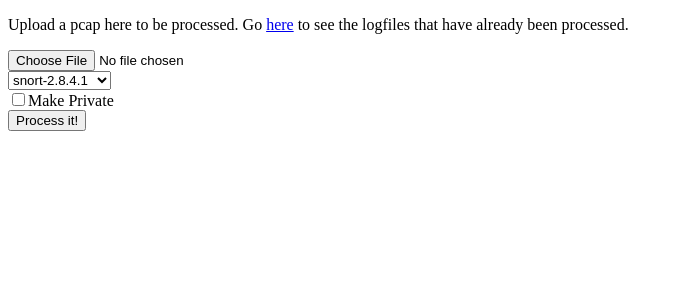
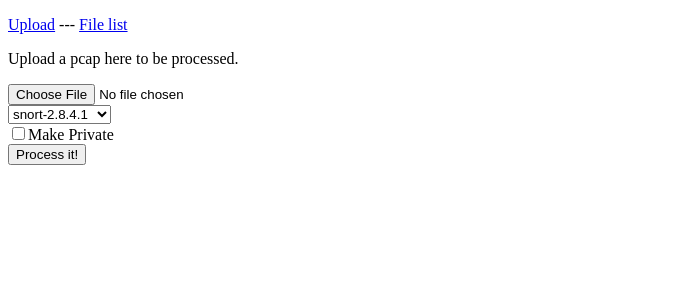
Before and after one commit to travisbgreen/autoIDS, a Flask app: page / in a window 1280 px wide. Shown: the top 300 px of the page, without its empty margins (0-679 px from the left). Run offline with Flask 2, Linux system fonts and the light colour scheme; parts of the project's set-up code (start-up, migrations or seed data) failed here and were passed over.

Commit message:
Made the header great again

```diff
--- a/main.py
+++ b/main.py
@@ -84,7 +84,6 @@ def upload():
 			query = None
 		if query: # if there is not an empty array
 			flash('that file hash is already in the database!')
-			return redirect('/output/'+filehash) # TODO: redirect to the rerun page??
 		try:
 			query = ProcessedPcap.select(ProcessedPcap,Pcap).join(Pcap).where(ProcessedPcap.pcap.md5==filehash, ProcessedPcap.runid==runid)
 		except:
--- a/templates/base.html
+++ b/templates/base.html
@@ -13,6 +13,11 @@
 			</p>
 			{% endfor %}
 		</div>
+		<p>
+			<a href="/">Upload</a>
+			 ---
+			<a href="/output">File list</a>
+		</p>
 		{% block body %}{% endblock %}
 	</body>
 </html>
--- a/templates/filehash.html
+++ b/templates/filehash.html
@@ -2,7 +2,7 @@
 {% block title %}Logfiles{% endblock %}
 {% block body %}
 <p>
-	List of runs for this pcap. Go <a href="/output">here</a> to see all the runs.
+	List of runs for this pcap.
 </p>
 <table>
 	<tr>
--- a/templates/listing.html
+++ b/templates/listing.html
@@ -2,7 +2,7 @@
 {% block title %}Logfiles{% endblock %}
 {% block body %}
 <p>
-	List of pcap files that have been uploaded. Go <a href="/">here</a> to upload a new pcap.
+	List of pcap files that have been processed.
 </p>
 <p>
 	<table>
--- a/templates/logfile.html
+++ b/templates/logfile.html
@@ -5,7 +5,7 @@
 {{ css|safe }}
 </style>
 <p>
-	This is a logfile that has been generated by the system. Go <a href="/output">here</a> to see the other logfiles or <a href="/">here</a> to upload a new pcap.
+	This is a logfile that has been generated by the system.
 </p>
 <table>
 	<tr>
--- a/templates/upload.html
+++ b/templates/upload.html
@@ -2,7 +2,7 @@
 {% block title %}Upload pcap{% endblock %}
 {% block body %}
 <p>
-	Upload a pcap here to be processed. Go <a href="/output">here</a> to see the logfiles that have already been processed.
+	Upload a pcap here to be processed.
 </p>
 <form method="post" action="/upload" enctype="multipart/form-data">
 	<input type="file" name="file" /><br />
```
